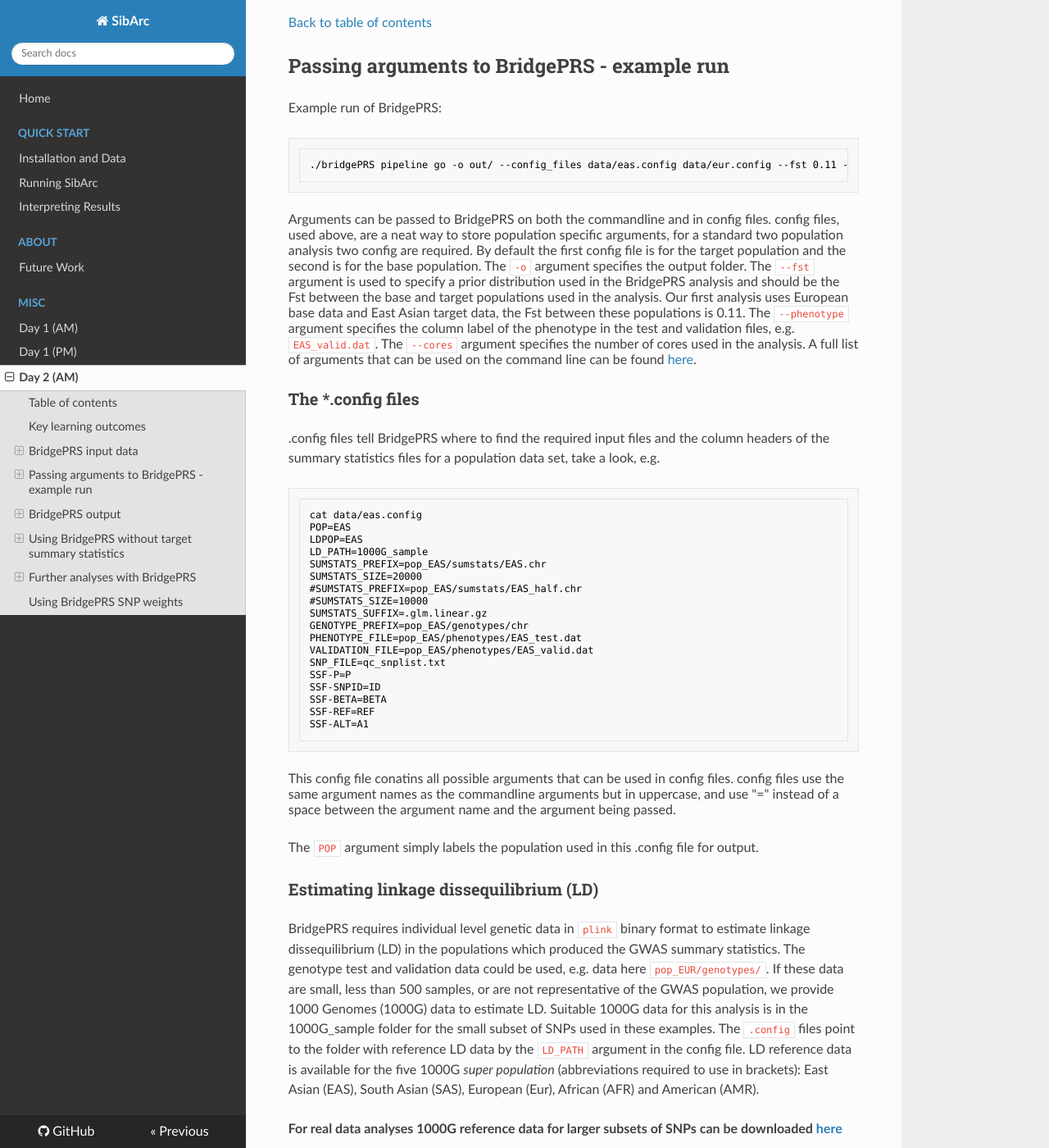
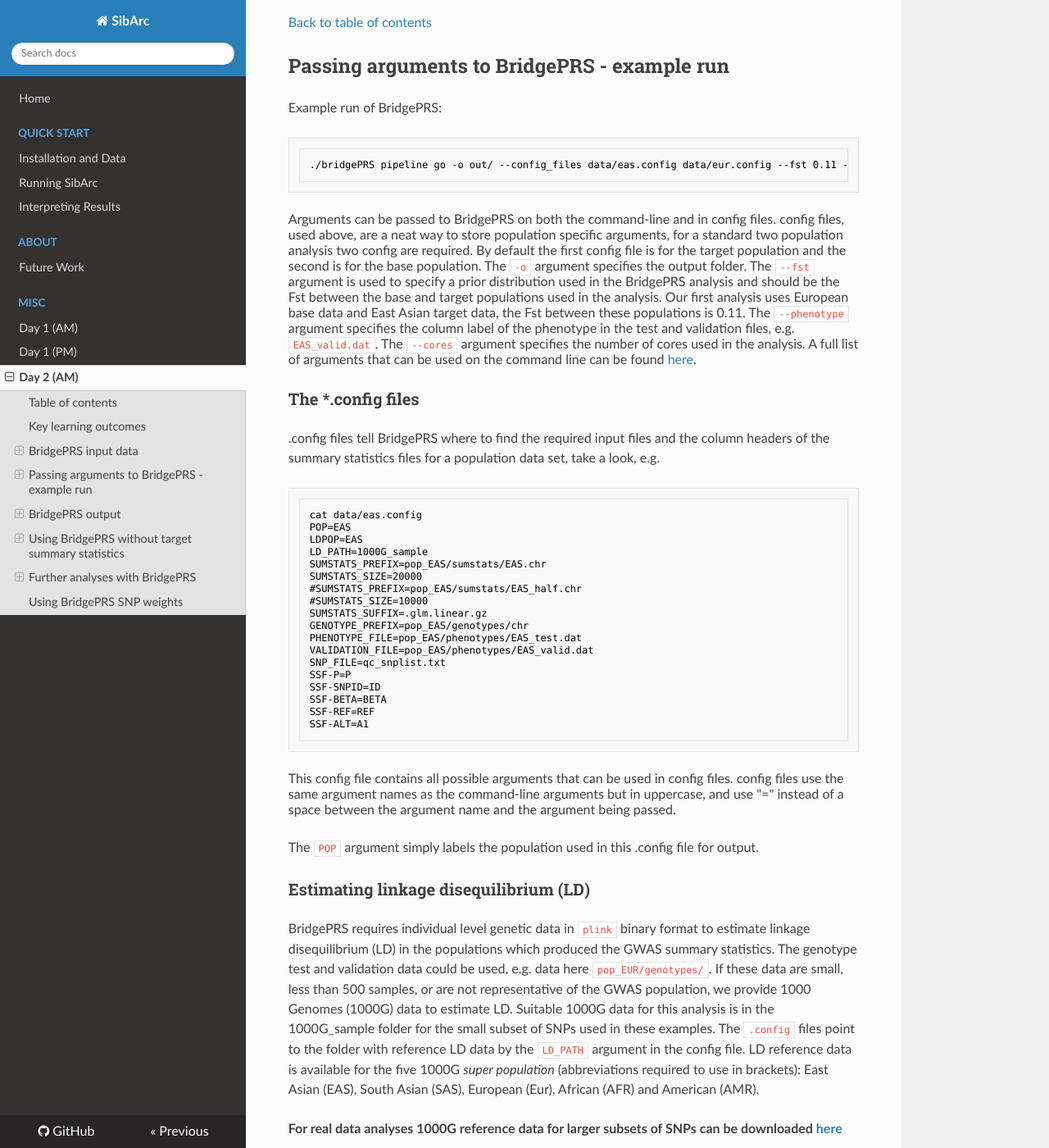
Before and after one commit to tadesouaiaia/sibArc-website, an MkDocs documentation site: the page built from docs/workshop_practical_clive.docx.md, in a window 1280 px wide and 1400 px high, scrolled down 2656 px. Shown: the whole window at 82% size. Built offline with MkDocs 1.6.1, drawn with Linux system fonts in a browser that asks for light colours; comment, search, counter and statistics services are not loaded; some of the changed text lies outside the part shown.

Commit message:
Update workshop_practical_clive.docx.md

````diff
--- a/docs/workshop_practical_clive.docx.md
+++ b/docs/workshop_practical_clive.docx.md
@@ -117,7 +117,7 @@
 ```
 ./bridgePRS pipeline go -o out/ --config_files data/eas.config data/eur.config --fst 0.11 --phenotype y --cores 4 --restart
 ```
-Arguments can be passed to BridgePRS on both the commandline and in
+Arguments can be passed to BridgePRS on both the command-line and in
 config files. config files, used above, are a neat way to store population
 specific arguments, for a standard two population analysis
 two config are required. By default the first config file is for the target
@@ -156,17 +156,17 @@
 SSF-REF=REF
 SSF-ALT=A1
 ```
-This config file conatins all possible arguments that can be used in
+This config file contains all possible arguments that can be used in
 config files. config files use the same argument names as the
-commandline arguments but in uppercase, and use "=" instead of a space
+command-line arguments but in uppercase, and use "=" instead of a space
 between the argument name and the argument being passed.
 
 The `POP` argument simply labels the population used in this .config
 file for output.
 
-### Estimating linkage dissequilibrium (LD)
+### Estimating linkage disequilibrium (LD)
 BridgePRS requires individual level genetic data in `plink` binary
-format to estimate linkage dissequilibrium (LD) in the populations
+format to estimate linkage disequilibrium (LD) in the populations
 which produced the GWAS summary statistics. The genotype test and
 validation data could be used, e.g. data here
 `pop_EUR/genotypes/`. If these data are small, less than 500 samples, or
````
Also changed, not shown: other parts of docs/workshop_practical_clive.docx.md (+10 -10 lines).
